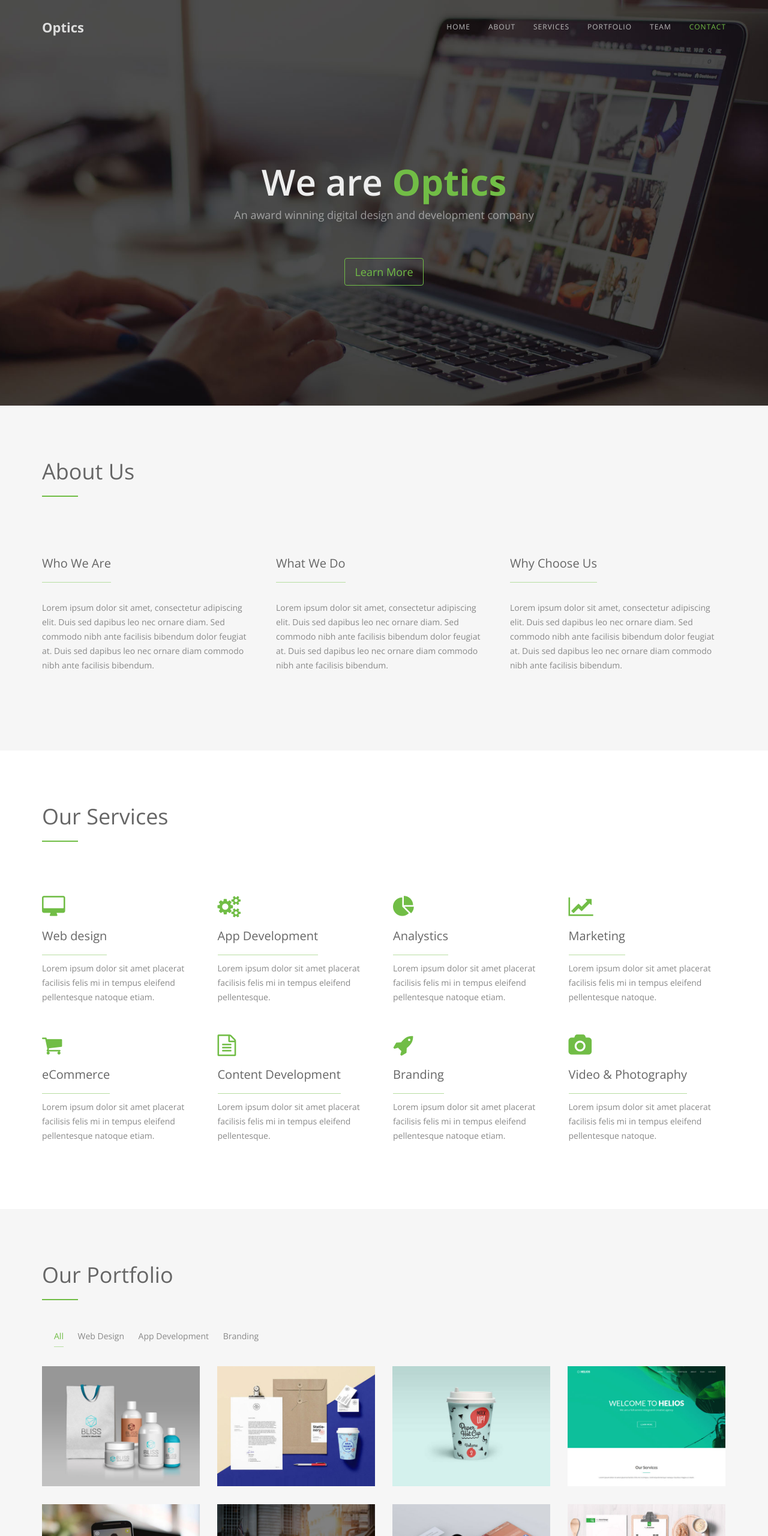
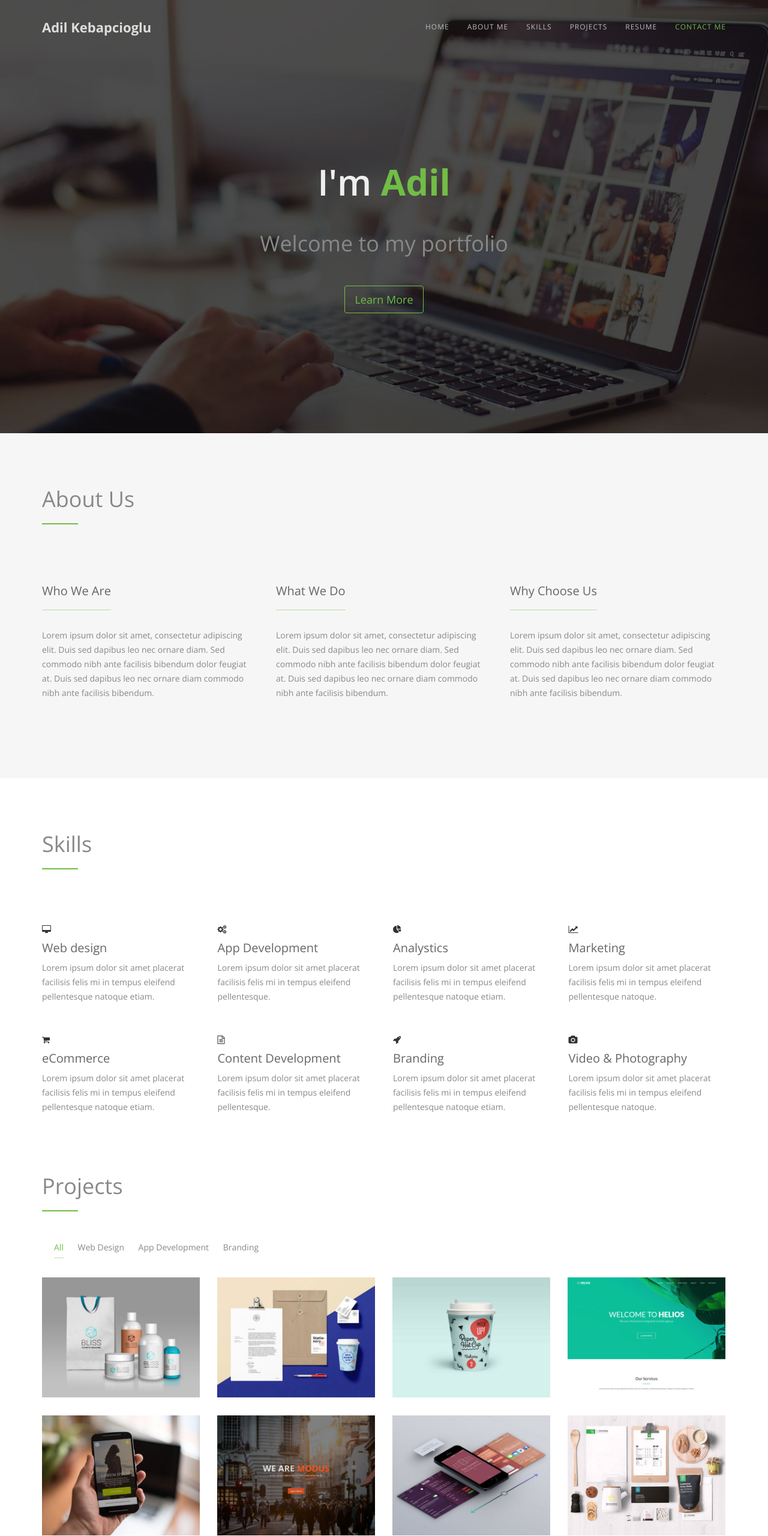
Before and after one commit to AdilKebapcioglu/MyPortfolio, a plain HTML site: page index.html in a window 1280 px wide. Shown: the top 2560 px of the page at 60% size. Drawn offline with nearby package versions, Linux system fonts and the light colour scheme.

Commit message:
minor text changes

```diff
--- a/css/style.css
+++ b/css/style.css
@@ -15,7 +15,7 @@ h2 {
 	font-size: 36px;
 	font-weight: 300;
 	margin-bottom: 20px;
-	color: #666;
+	color: #888;
 }
 h3 {
 	font-size: 16px;
@@ -180,14 +180,14 @@ header p {
 	margin-top: 20px;
 	margin-bottom: 30px;
 }
-/* Team Section */
-#team-section {
+/* Skills Section */
+#skills-section {
 	padding: 100px 0;
 }
 .section-title.center {
 	padding: 30px 0;
 }
-#team-section h3 {
+#skills-section h3 {
 	border-top: 1px solid #b8dea2;
 	padding-top: 20px;
 	display: inline-block;
@@ -199,18 +199,18 @@ img.team-img {
 	transition: all 0.5s;
 	margin: 0;
 }
-#team-section .thumbnail {
+#skills-section .thumbnail {
 	background: transparent;
 	border: 0;
 }
-#team-section .thumbnail .caption {
+#skills-section .thumbnail .caption {
 	padding: 0;
 }
-/* Services Section */
-#services-section {
+/* Resume Section */
+#resume-section {
 	padding: 100px 0;
 }
-#services-section h4 {
+#resume-section h4 {
 	border-bottom: 1px solid #b8dea2;
 	padding-bottom: 20px;
 	display: inline-block;
@@ -218,7 +218,7 @@ img.team-img {
 .space {
 	margin-top: 40px;
 }
-#services-section i.fa {
+#resume-section i.fa {
 	font-size: 36px;
 	margin-right: 20px;
 	color: #71bd46;
--- a/index.html
+++ b/index.html
@@ -3,7 +3,7 @@
 <head>
 <meta charset="utf-8">
 <meta name="viewport" content="width=device-width, initial-scale=1">
-<title>Optics</title>
+<title>Adil Kebapcioglu</title>
 <meta name="description" content="">
 <meta name="author" content="">
 
@@ -41,17 +41,17 @@
     <!-- Brand and toggle get grouped for better mobile display -->
     <div class="navbar-header">
       <button type="button" class="navbar-toggle collapsed" data-toggle="collapse" data-target="#bs-example-navbar-collapse-1"> <span class="sr-only">Toggle navigation</span> <span class="icon-bar"></span> <span class="icon-bar"></span> <span class="icon-bar"></span> </button>
-      <a class="navbar-brand" href="index.html">Optics</a> </div>
+      <a class="navbar-brand" href="index.html">Adil Kebapcioglu</a> </div>
 
     <!-- Collect the nav links, forms, and other content for toggling -->
     <div class="collapse navbar-collapse" id="bs-example-navbar-collapse-1">
       <ul class="nav navbar-nav navbar-right">
         <li><a href="#home" class="page-scroll">Home</a></li>
-        <li><a href="#about-section" class="page-scroll">About</a></li>
-        <li><a href="#services-section" class="page-scroll">Services</a></li>
-        <li><a href="#works-section" class="page-scroll">Portfolio</a></li>
-        <li><a href="#team-section" class="page-scroll">Team</a></li>
-        <li><a href="#contact-section" class="page-scroll">Contact</a></li>
+        <li><a href="#about-section" class="page-scroll">About me</a></li>
+        <li><a href="#skills-section" class="page-scroll">Skills</a></li>
+        <li><a href="#projects-section" class="page-scroll">Projects</a></li>
+        <li><a href="#resume-section" class="page-scroll">Resume</a></li>
+        <li><a href="#contact-section" class="page-scroll">Contact me</a></li>
       </ul>
     </div>
     <!-- /.navbar-collapse -->
@@ -62,8 +62,10 @@
 <!-- Header -->
 <header class="text-center" name="home">
   <div class="intro-text">
-    <h1>We are <span class="color">Optics</span></h1>
-    <p>An award winning digital design and development company</p>
+    <h1>I'm <span class="color">Adil</span></h1>
+    <p></p>
+    <h2>Welcome to my portfolio</h2>
+    <p></p>
     <div class="clearfix"></div>
     <a href="#about-section" class="btn btn-default btn-lg page-scroll">Learn More</a> </div>
 </header>
@@ -91,11 +93,11 @@
     </div>
   </div>
 </div>
-<!-- Services Section -->
-<div id="services-section">
+<!-- Skills Section -->
+<div id="skills-section">
   <div class="container">
     <div class="section-title">
-      <h2>Our Services</h2>
+      <h2>Skills</h2>
       <hr>
     </div>
     <div class="space"></div>
@@ -138,11 +140,11 @@
     </div>
   </div>
 </div>
-<!-- Portfolio Section -->
-<div id="works-section">
+<!-- Projects Section -->
+<div id="projects-section">
   <div class="container"> <!-- Container -->
     <div class="section-title">
-      <h2>Our Portfolio</h2>
+      <h2>Projects</h2>
       <hr>
       <div class="clearfix"></div>
     </div>
@@ -253,11 +255,11 @@
     </div>
   </div>
 </div>
-<!-- Team Section -->
-<div id="team-section">
+<!-- Resume Section -->
+<div id="resume-section">
   <div class="container">
     <div class="section-title">
-      <h2>Meet the Team</h2>
+      <h2>Resume</h2>
       <hr>
     </div>
     <div id="row">
@@ -306,12 +308,11 @@
     <div class="col-md-4">
       <h4>Contact info</h4>
       <div class="space"></div>
-      <p><i class="fa fa-map-marker"></i>4321 California St,<br>
-        San Francisco, CA 12345</p>
+      <p><i class="fa fa-map-marker"></i>Muratpasa, Antalya<br>       Turkiye</p>
       <div class="space"></div>
-      <p><i class="fa fa-envelope-o"></i>info@company.com</p>
+      <p><i class="fa fa-envelope-o"></i>adilbozkurt2002@hotmail.com</p>
       <div class="space"></div>
-      <p><i class="fa fa-phone"></i>+1 123 456 1234</p>
+      <p><i class="fa fa-phone"></i>+90 537 992 0732</p>
     </div>
     <div class="col-md-8">
       <h4>Leave us a message</h4>
```
